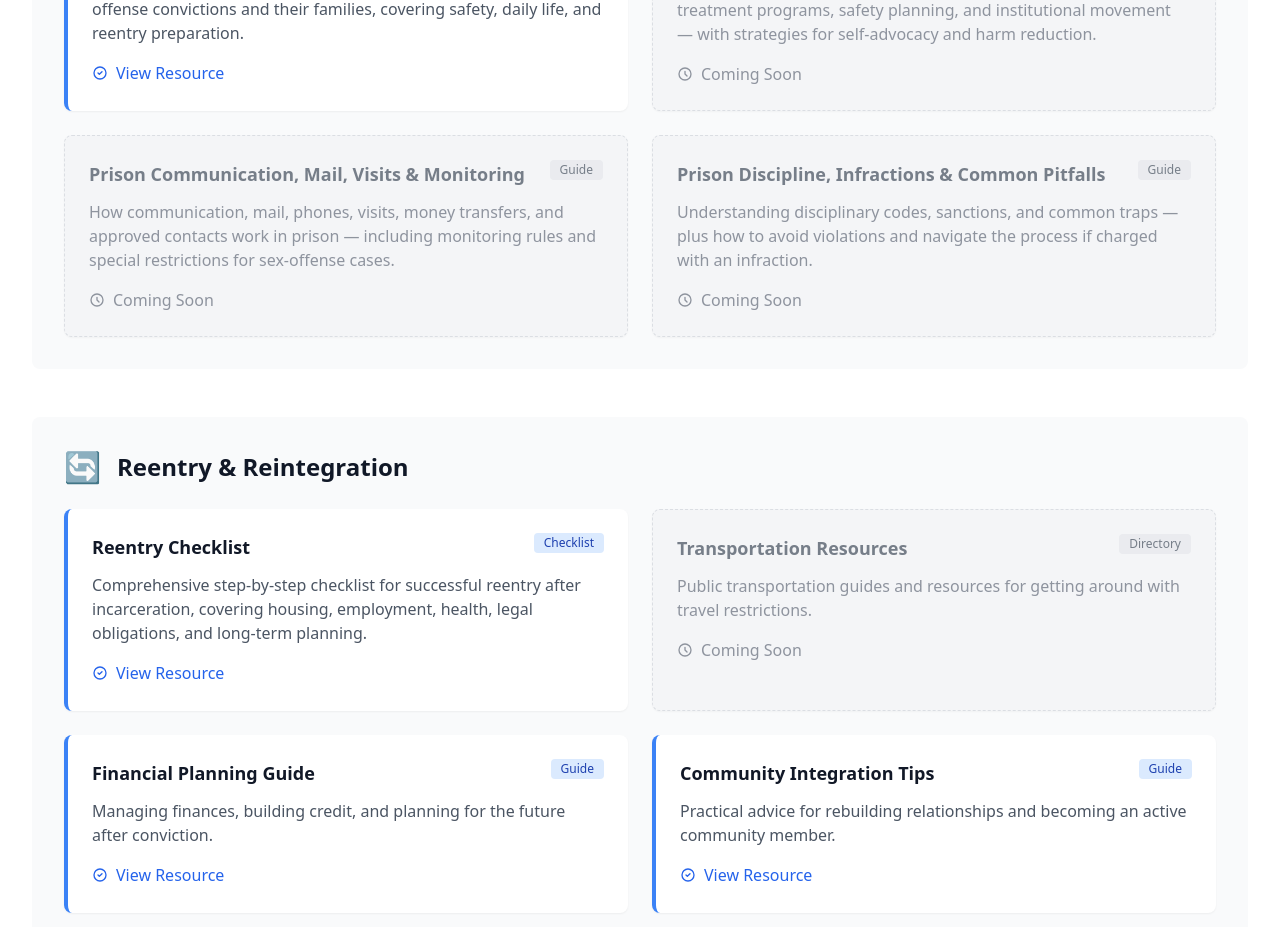
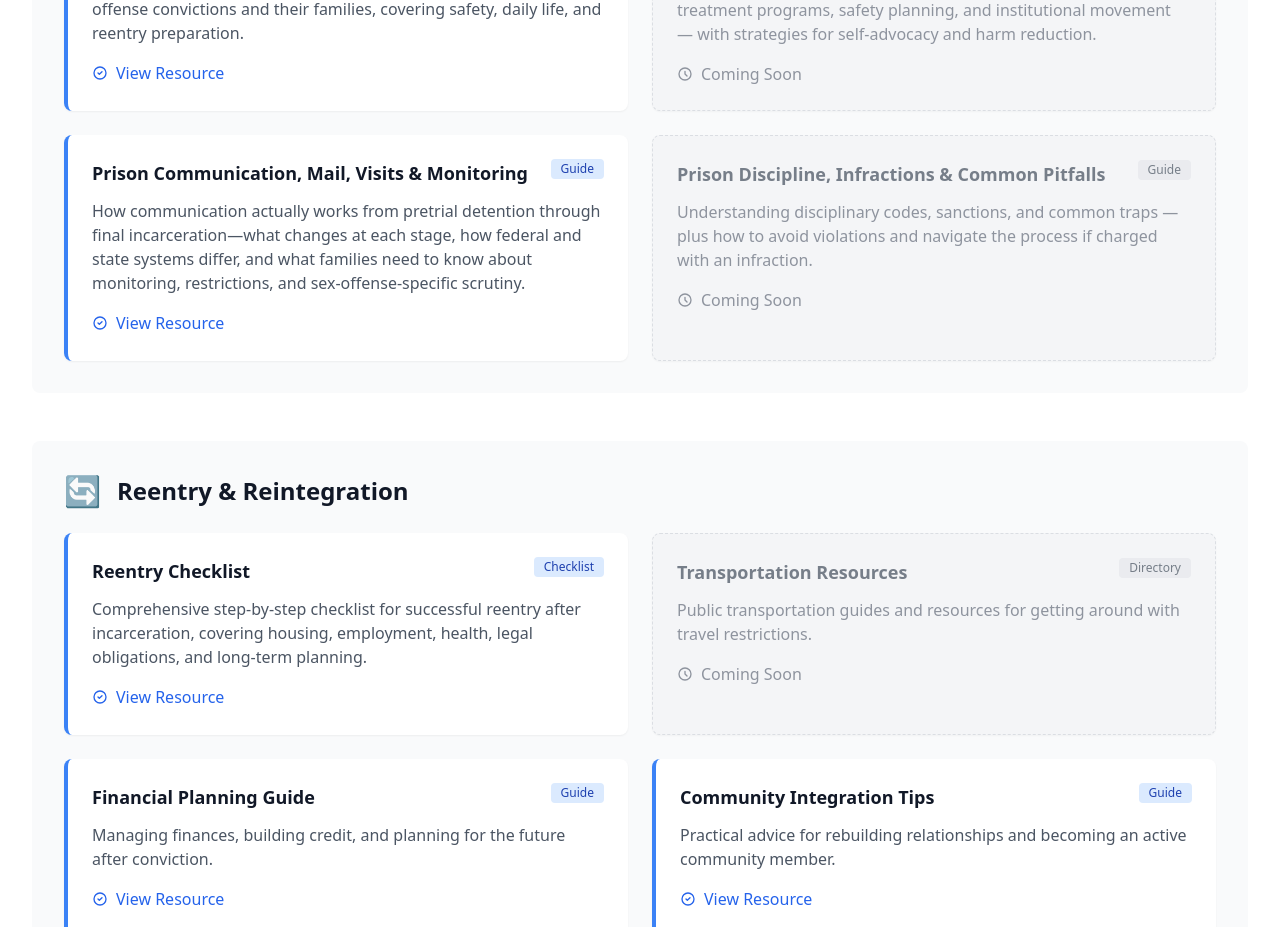
Before and after one commit to projectsolarrecon/Solar, a React (Vite) app: page /resources in a window 1280 px wide. Shown: the part 3540-4467 px from the top of the page. Built offline with nearby package versions, Linux system fonts and the light colour scheme.

Commit message:
Update Resources.tsx

```diff
--- a/src/pages/Resources.tsx
+++ b/src/pages/Resources.tsx
@@ -157,12 +157,13 @@ function Resources() {
       description: "How sex-offense history affects BOP designation, security scoring, treatment programs, safety planning, and institutional movement — with strategies for self-advocacy and harm reduction.",
       link: "#"
     },
-    {
-      name: "Prison Communication, Mail, Visits & Monitoring",
-      type: "Guide",
-      description: "How communication, mail, phones, visits, money transfers, and approved contacts work in prison — including monitoring rules and special restrictions for sex-offense cases.",
-      link: "#"
-    },
+{
+  name: "Prison Communication, Mail, Visits & Monitoring",
+  type: "Guide",
+  description:
+    "How communication actually works from pretrial detention through final incarceration—what changes at each stage, how federal and state systems differ, and what families need to know about monitoring, restrictions, and sex-offense-specific scrutiny.",
+  link: "/resources/prison-communication-mail-visits-monitoring"
+},
     {
       name: "Prison Discipline, Infractions & Common Pitfalls",
       type: "Guide",
```
